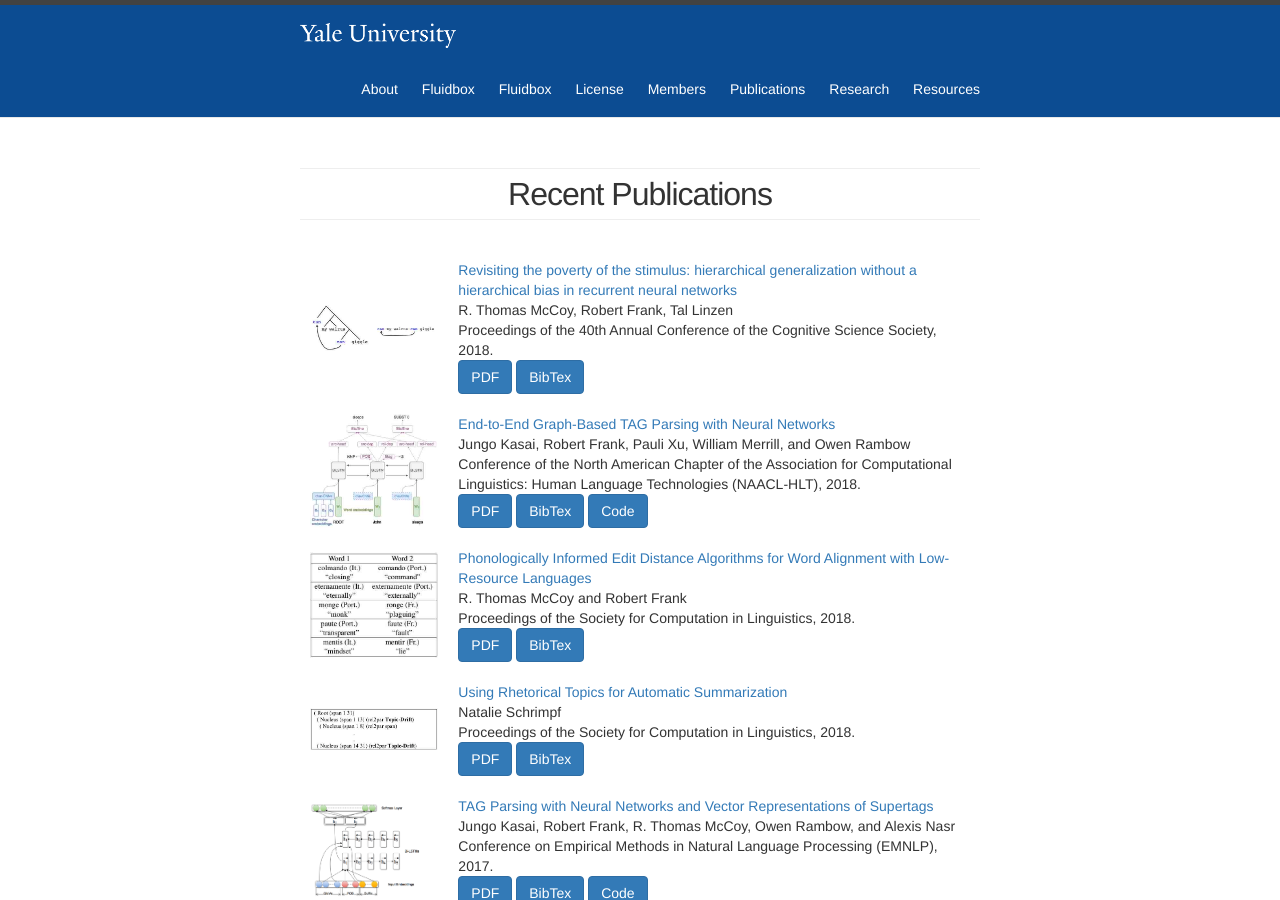
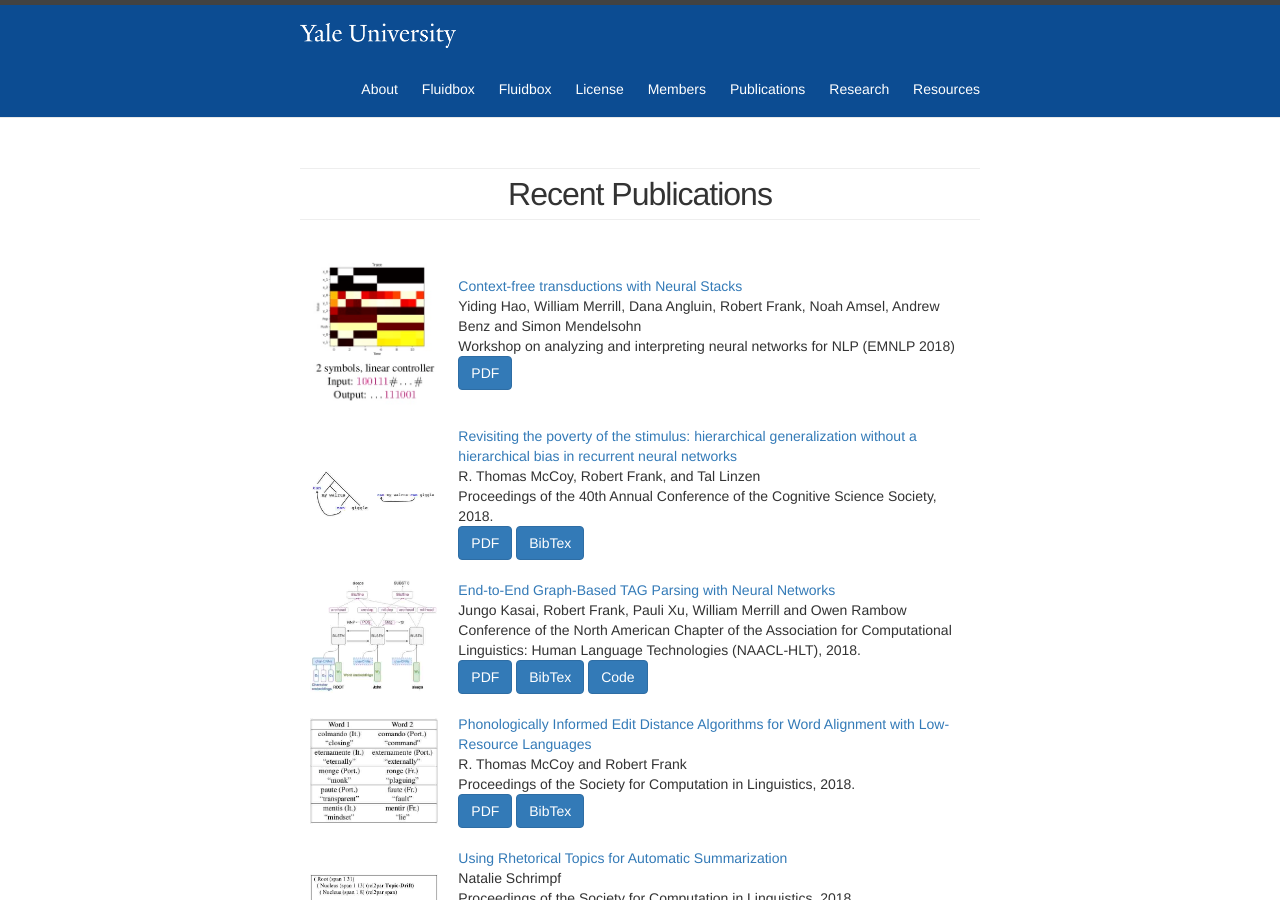
Before and after one commit to clay-lab/clay-lab.github.io, a Jekyll site: the page built from publications.md, in a window 1280 px wide and 900 px high. Built offline with Jekyll 4.4.1, drawn with Linux system fonts in a browser that asks for light colours.

Commit message:
added neural stacks paper

```diff
--- a/_data/.#papers.yml
+++ /dev/null
@@ -1 +0,0 @@
-rfrank@onceler.central.yale.internal.20592
--- a/_data/papers.yml
+++ b/_data/papers.yml
@@ -1,13 +1,19 @@
 papers:
+    - title: "Context-free transductions with Neural Stacks"
+      authors: "Yiding Hao, William Merrill, Dana Angluin, Robert Frank, Noah Amsel, Andrew Benz and Simon Mendelsohn"
+      conference: "Workshop on analyzing and interpreting neural networks for NLP (EMNLP 2018)"
+      pdf : "/papers/neural-stacks.pdf"
+      image: "/images/stack.jpg"
+
     - title: "Revisiting the poverty of the stimulus: hierarchical generalization without a hierarchical bias in recurrent neural networks"
-      authors: "R. Thomas McCoy, Robert Frank, Tal Linzen"
+      authors: "R. Thomas McCoy, Robert Frank, and Tal Linzen"
       conference: "Proceedings of the 40th Annual Conference of the Cognitive Science Society, 2018."
       pdf : "https://arxiv.org/pdf/1802.09091.pdf"
       bibtex: "https://dblp.uni-trier.de/rec/bibtex/journals/corr/abs-1802-09091"
       image: "/images/question.jpg"
 
     - title: "End-to-End Graph-Based TAG Parsing with Neural Networks"
-      authors: "Jungo Kasai, Robert Frank, Pauli Xu, William Merrill, and Owen Rambow"
+      authors: "Jungo Kasai, Robert Frank, Pauli Xu, William Merrill and Owen Rambow"
       conference: "Conference of the North American Chapter of the Association for Computational Linguistics: Human Language Technologies (NAACL-HLT), 2018."
       pdf : "http://aclweb.org/anthology/N18-1107"
       bibtex: "https://aclanthology.info/papers/N18-1107/n18-1107.bib"
```
